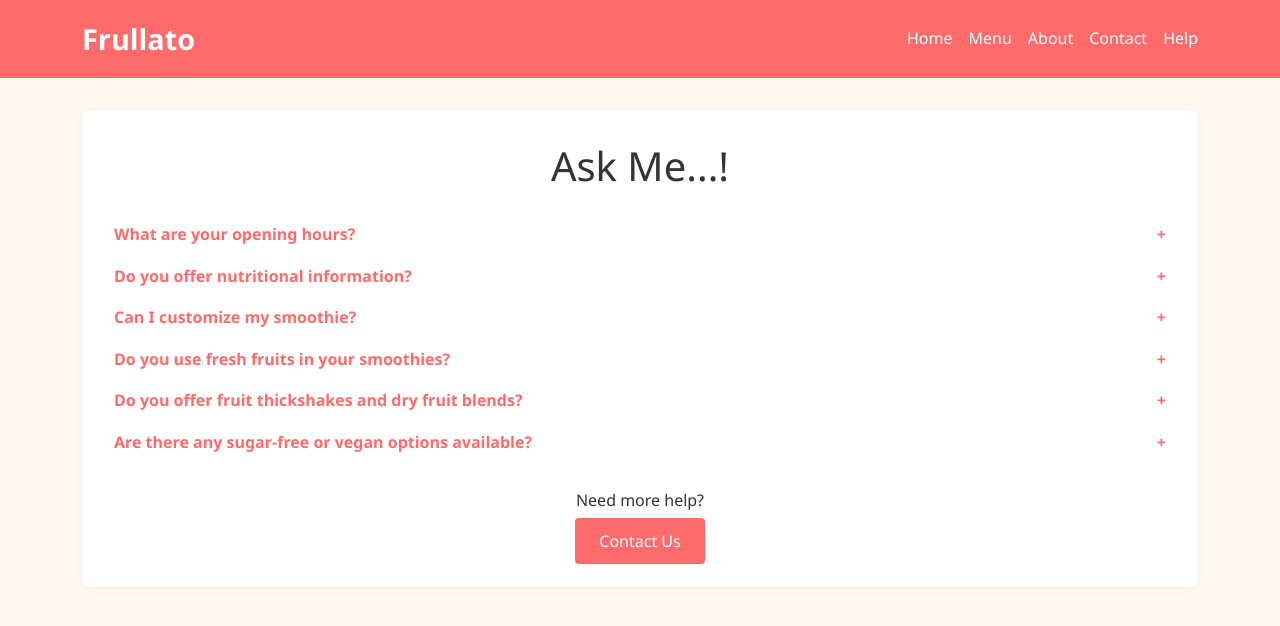
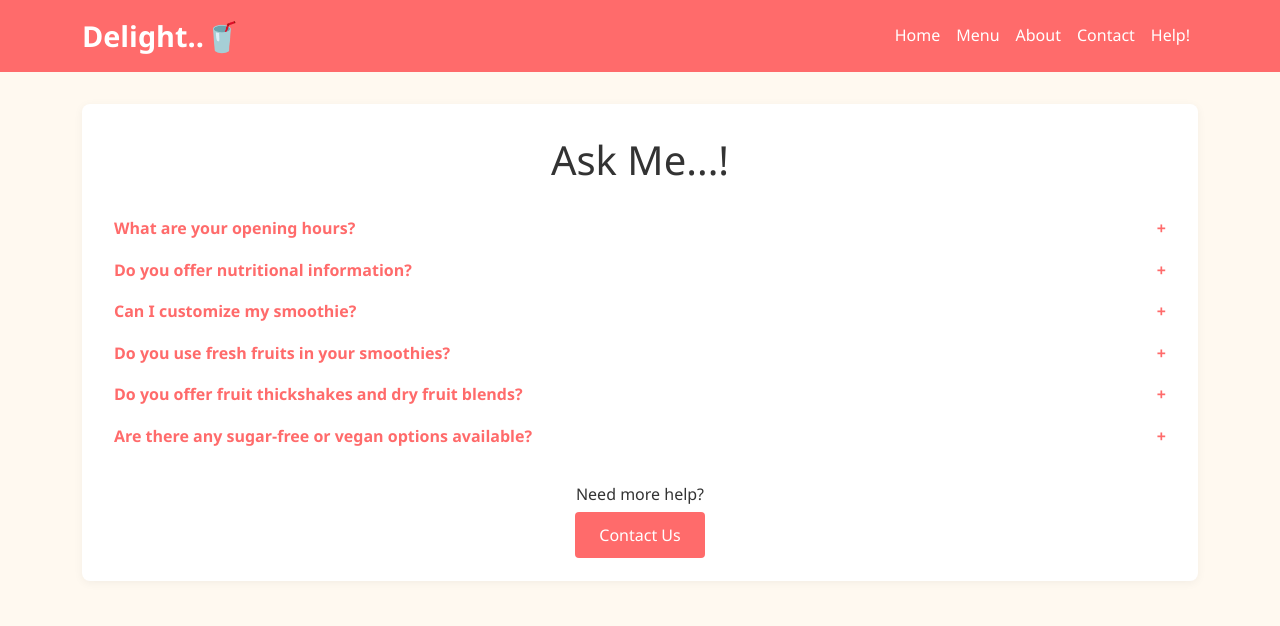
Before and after one commit to Daddu2626/Delight_pradyumna_res_project-, a plain HTML site: page help.html in a window 1280 px wide. Drawn offline with nearby package versions, Linux system fonts and the light colour scheme.

Commit message:
modified

```diff
--- a/help.html
+++ b/help.html
@@ -3,7 +3,7 @@
 <head>
   <meta charset="UTF-8" />
   <meta name="viewport" content="width=device-width, initial-scale=1.0"/>
-  <title>Help - Frullato</title>
+  <title>Help - Delight</title>
 
   <!-- Bootstrap CDN -->
   <link href="https://cdn.jsdelivr.net/npm/bootstrap@5.3.0/dist/css/bootstrap.min.css" rel="stylesheet"/>
@@ -16,30 +16,26 @@
       line-height: 1.6;
     }
 
-    header {
+    .navbar {
       background-color: #ff6b6b;
-      padding: 1rem 0;
-       position: sticky;
+      position: sticky;
       top: 0px;
     }
 
-    .logo {
+    .navbar-brand {
       font-size: 1.8rem;
       font-weight: 700;
-      color: white;
+      color: white !important;
     }
 
-    .nav-links a {
-      color: white;
-      text-decoration: none;
+    .nav-link {
+      color: white !important;
       font-weight: 500;
-      margin-left: 1rem;
     }
 
-    .nav-links a:hover {
-      color: #ffed66;
+    .nav-link:hover {
+      color: #ffed66 !important;
     }
-
     .help-container {
       background-color: white;
       border-radius: 8px;
@@ -80,21 +76,28 @@
 </head>
 
 <body>
-  <!-- Header -->
-  <header>
-    <div class="container d-flex justify-content-between align-items-center">
-      <div class="logo">Frullato</div>
-      <div class="nav-links d-none d-md-flex">
-        <a href="index.html">Home</a>
-        <a href="menu.html">Menu</a>
-        <a href="about.html">About</a>
-        <a href="contact.html">Contact</a>
-        <a href="help.html">Help</a>
+
+
+     <nav class="navbar navbar-expand-md navbar-dark active" >
+    <div class="container">
+      <a class="navbar-brand" href="index.html">Delight..🥤</a>
+      <button class="navbar-toggler" type="button" data-bs-toggle="collapse" data-bs-target="#navMenu">
+        <span class="navbar-toggler-icon"></span>
+      </button>
+
+      <div class="collapse navbar-collapse justify-content-end" id="navMenu">
+        <ul class="navbar-nav">
+          <li class="nav-item"><a class="nav-link" href="index.html">Home</a></li>
+          <li class="nav-item"><a class="nav-link" href="menu.html">Menu</a></li>
+          <li class="nav-item"><a class="nav-link" href="about.html">About</a></li>
+          <li class="nav-item"><a class="nav-link" href="contact.html">Contact</a></li>
+          <li class="nav-item"><a class="nav-link" href="help.html">Help!</a></li>
+        </ul>
       </div>
     </div>
-  </header>
+  </nav>
 
-  <!-- Main Content -->
+
   <main class="container">
     <div class="help-container">
       <h1 class="text-center mb-4">Ask Me...!</h1>
```
Also changed, not shown: about.html (+8 -8 lines), contact.html (+7 -11 lines), index.html (+3 -2 lines), menu.html (+1 -1 lines), images/logo.png (added), logo.jpeg (added).
